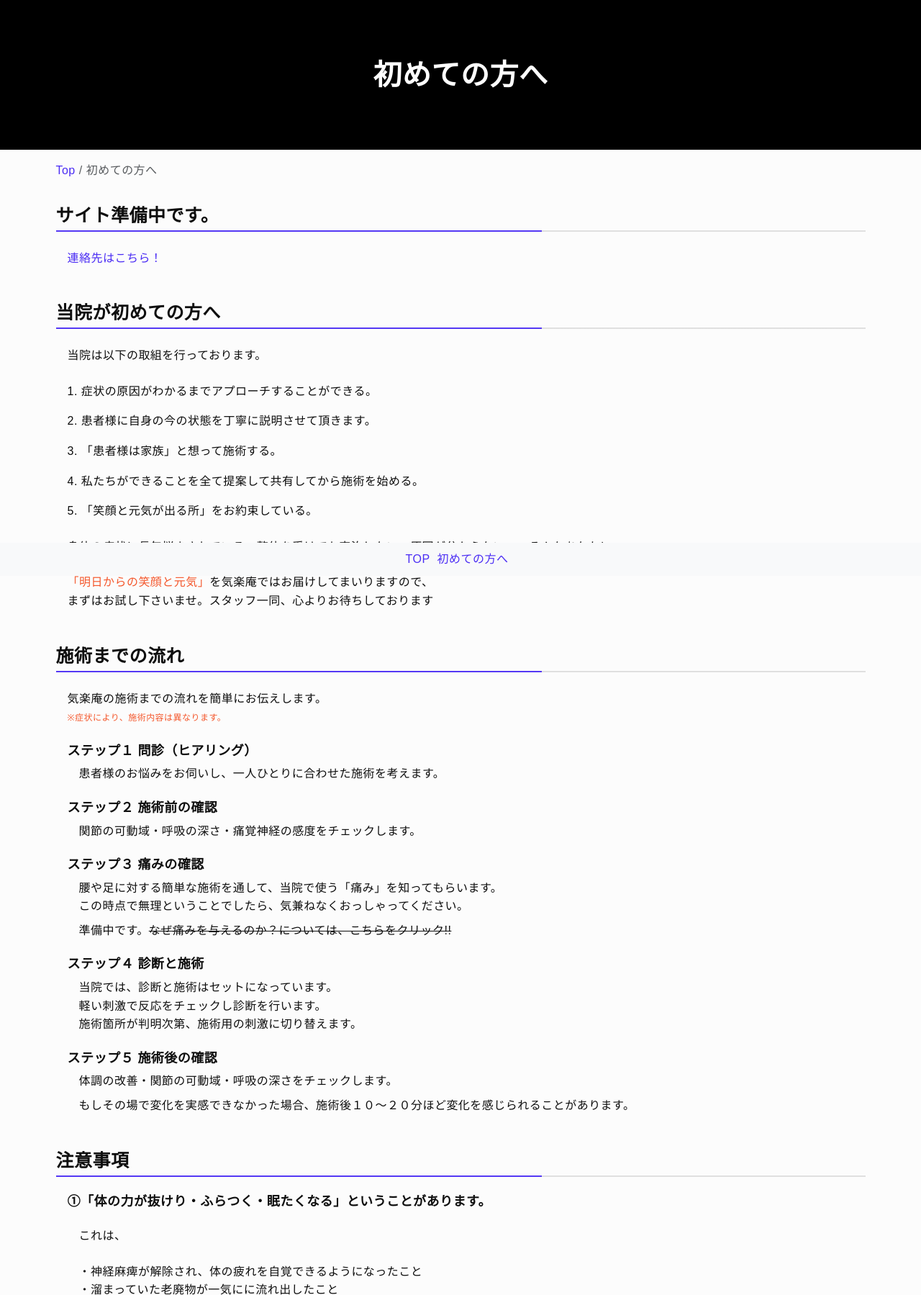
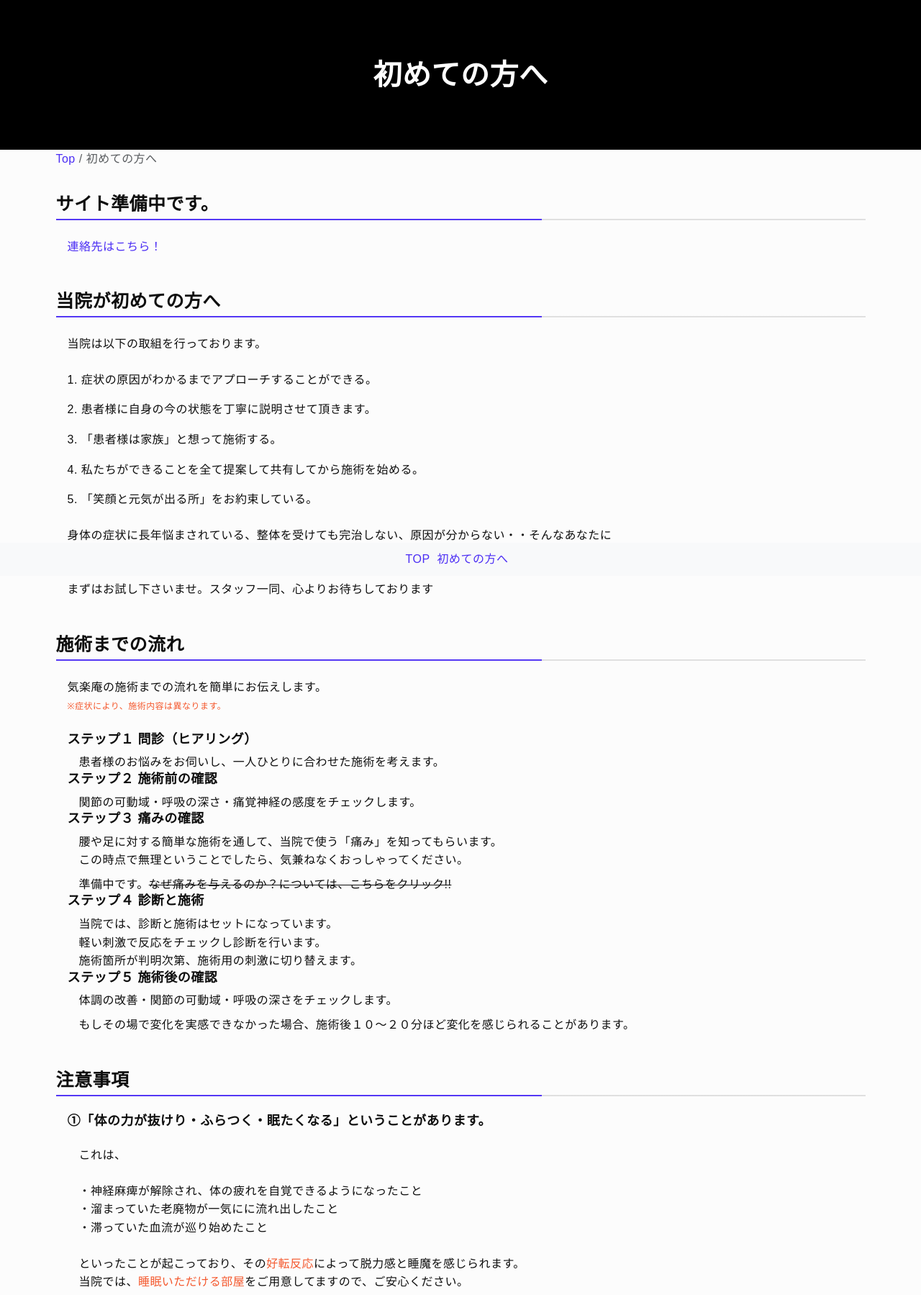
Before and after one commit to kirakuan/test, a PHP site: page /first-visitor in a window 1280 px wide. Shown: the top 1799 px of the page at 72% size. Run offline with PHP 8.4, Linux system fonts and the light colour scheme; style sheets or scripts are compiled from the project's sources; some libraries are stand-ins or nearby versions.

Commit message:
スペース調整

```diff
--- a/assets/css/scss/pages/page_common.css
+++ b/assets/css/scss/pages/page_common.css
@@ -58,11 +58,11 @@ ol {
   font-size: 1.8rem;
 }
 
-.u-ch-mt-2 > * {
+.u-ch-mt-2 > *:nth-child(n+2) {
   margin-top: 16px;
 }
 
-.u-ch-mt-3 > * {
+.u-ch-mt-3 > * > *:nth-child(n+2) {
   margin-top: 24px;
 }
 
@@ -89,6 +89,7 @@ ol {
 }
 
 .m-Footer {
+  margin-top: 60px;
   margin-bottom: 60px;
   background-color: #ffe4ce;
   padding-top: 24px;
--- a/assets/css/scss/pages/page_common.min.css
+++ b/assets/css/scss/pages/page_common.min.css
@@ -1 +1 @@
-.test{background-color:#ffe4ce}body{background-color:#fcfcfc;font-size:16px}*{color:#0e0e0e}a{color:#4b2df4 !important}ol{list-style:decimal}.is_main{color:#ffe4ce !important}.is_key{color:#4b2df4 !important}.is_key2{color:#f4582d !important}.a-Remark{color:#f4582d !important;font-size:1.2rem}.is_preparing{text-decoration:line-through}.a-Title{font-weight:bold}.a-Title.is_h2{font-size:2.5rem;padding-bottom:0.8rem;background-image:linear-gradient(90deg, #4b2df4 0 60%, #dedede 20%);background-repeat:no-repeat;background-size:100% 5%;background-position:bottom}.a-Title.is_h3{font-size:1.8rem}.u-ch-mt-2>*{margin-top:16px}.u-ch-mt-3>*{margin-top:24px}.c-Hero{background-color:#000;padding-top:80px;padding-bottom:80px}.c-Hero .a-Title{font-size:4rem;text-align:center;color:white}.m-Article>*{padding-top:24px;padding-bottom:24px}.m-Article section>*:nth-child(n+2){margin-top:24px;padding-left:16px}.m-Footer{margin-bottom:60px;background-color:#ffe4ce;padding-top:24px;padding-bottom:24px}.m-Footer .m-Footer__inner *>*:nth-child(n+2){margin-top:8px;padding-left:16px}.l-First-Visitor .c-Steps li>section>*:nth-child(n+2){margin-top:8px !important}
+.test{background-color:#ffe4ce}body{background-color:#fcfcfc;font-size:16px}*{color:#0e0e0e}a{color:#4b2df4 !important}ol{list-style:decimal}.is_main{color:#ffe4ce !important}.is_key{color:#4b2df4 !important}.is_key2{color:#f4582d !important}.a-Remark{color:#f4582d !important;font-size:1.2rem}.is_preparing{text-decoration:line-through}.a-Title{font-weight:bold}.a-Title.is_h2{font-size:2.5rem;padding-bottom:0.8rem;background-image:linear-gradient(90deg, #4b2df4 0 60%, #dedede 20%);background-repeat:no-repeat;background-size:100% 5%;background-position:bottom}.a-Title.is_h3{font-size:1.8rem}.u-ch-mt-2>*:nth-child(n+2){margin-top:16px}.u-ch-mt-3>*>*:nth-child(n+2){margin-top:24px}.c-Hero{background-color:#000;padding-top:80px;padding-bottom:80px}.c-Hero .a-Title{font-size:4rem;text-align:center;color:white}.m-Article>*{padding-top:24px;padding-bottom:24px}.m-Article section>*:nth-child(n+2){margin-top:24px;padding-left:16px}.m-Footer{margin-top:60px;margin-bottom:60px;background-color:#ffe4ce;padding-top:24px;padding-bottom:24px}.m-Footer .m-Footer__inner *>*:nth-child(n+2){margin-top:8px;padding-left:16px}.l-First-Visitor .c-Steps li>section>*:nth-child(n+2){margin-top:8px !important}
--- a/assets/css/scss/pages/page_common.scss
+++ b/assets/css/scss/pages/page_common.scss
@@ -85,11 +85,17 @@ ol {
 // util
 //====================================================
 
-.u-ch-mt-2 > * {
-    margin-top: #{$base_space * 2}px;
+.u-ch-mt-2 {
+    > *:nth-child(n+2) {
+        margin-top: #{$base_space * 2}px;
+    }
 }
+
 .u-ch-mt-3 > * {
-    margin-top: #{$base_space * 3}px;
+
+    > *:nth-child(n+2) {
+        margin-top: #{$base_space * 3}px;
+    }
 }
 
 //====================================================
@@ -135,6 +141,7 @@ ol {
 }
 
 .m-Footer {
+    margin-top: 60px;
     margin-bottom: 60px;
     background-color: $main_color;
     @include too_bottom_space;
--- a/first-visitor/index.html
+++ b/first-visitor/index.html
@@ -107,6 +107,7 @@
                 </ul>
             </section>
             <section class="container">
+
                 <h2 class="a-Title is_h2">注意事項</h2>
                 <section>
                     <h3 class="a-Title is_h3">①「体の力が抜けり・ふらつく・眠たくなる」ということがあります。</h3>
@@ -125,8 +126,8 @@
                     </ul>
                     <p>といったことが起こっており、その<span class="is_key2">好転反応</span>によって脱力感と睡魔を感じられます。<br>当院では、<span class="is_key2">睡眠いただける部屋</span>をご用意してますので、ご安心ください。</p>
                     <p>その脱力感と睡魔は長くて２日間ほど続く場合があります。<br>それほど<span class="is_key2">無理をなさって過ごしていた</span>ということですので、<br>お体を自愛して安静にしてください。</p>
+                </section>
 
-                </section>
                 <section>
                     <h3 class="a-Title is_h3">②施術後の約2日後に、施術部位以外に痛みを感じるようになるということがあります。</h3>
                     <p>これは、</p>
```
Also changed, not shown: 1 other file.
